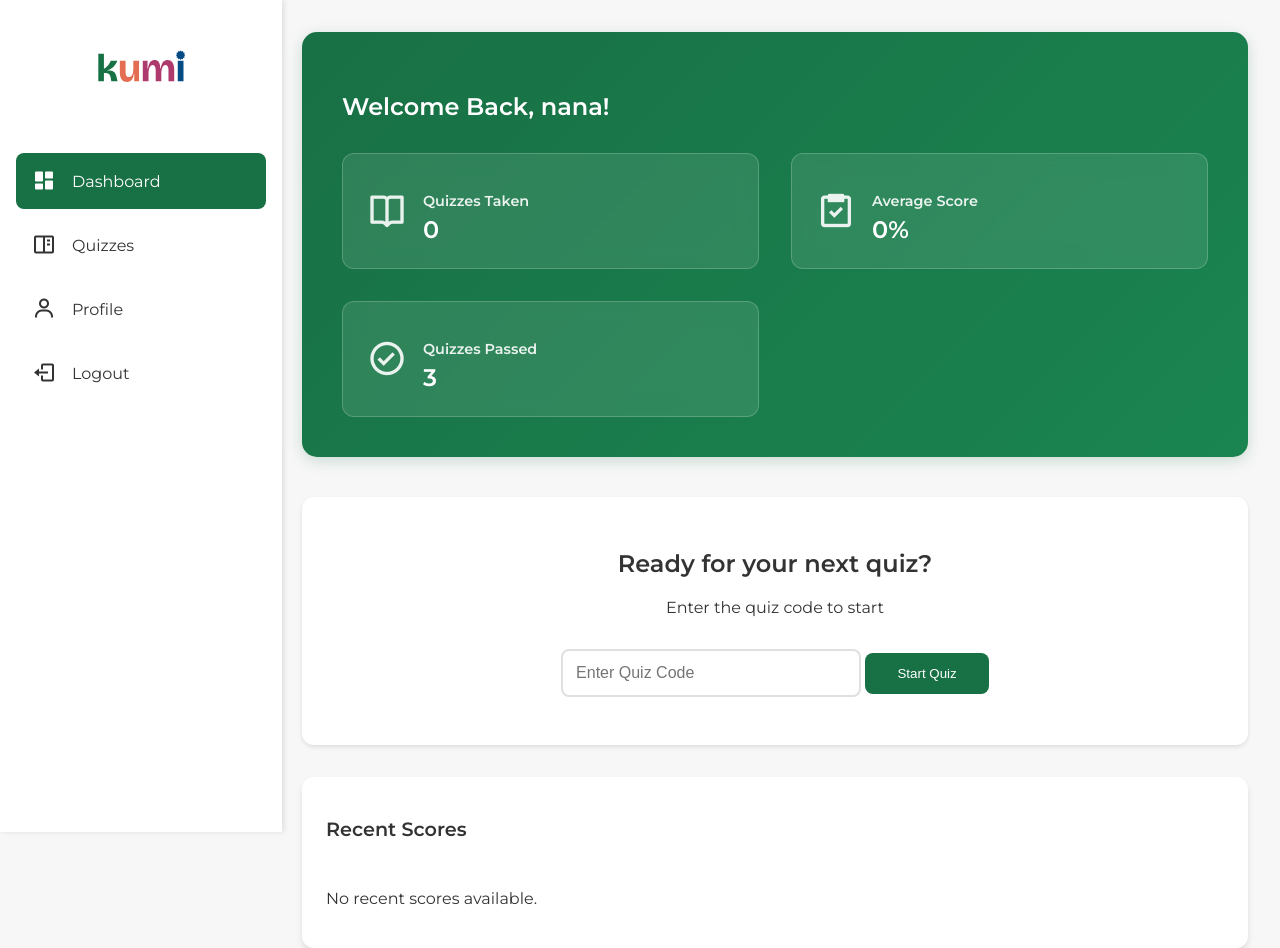
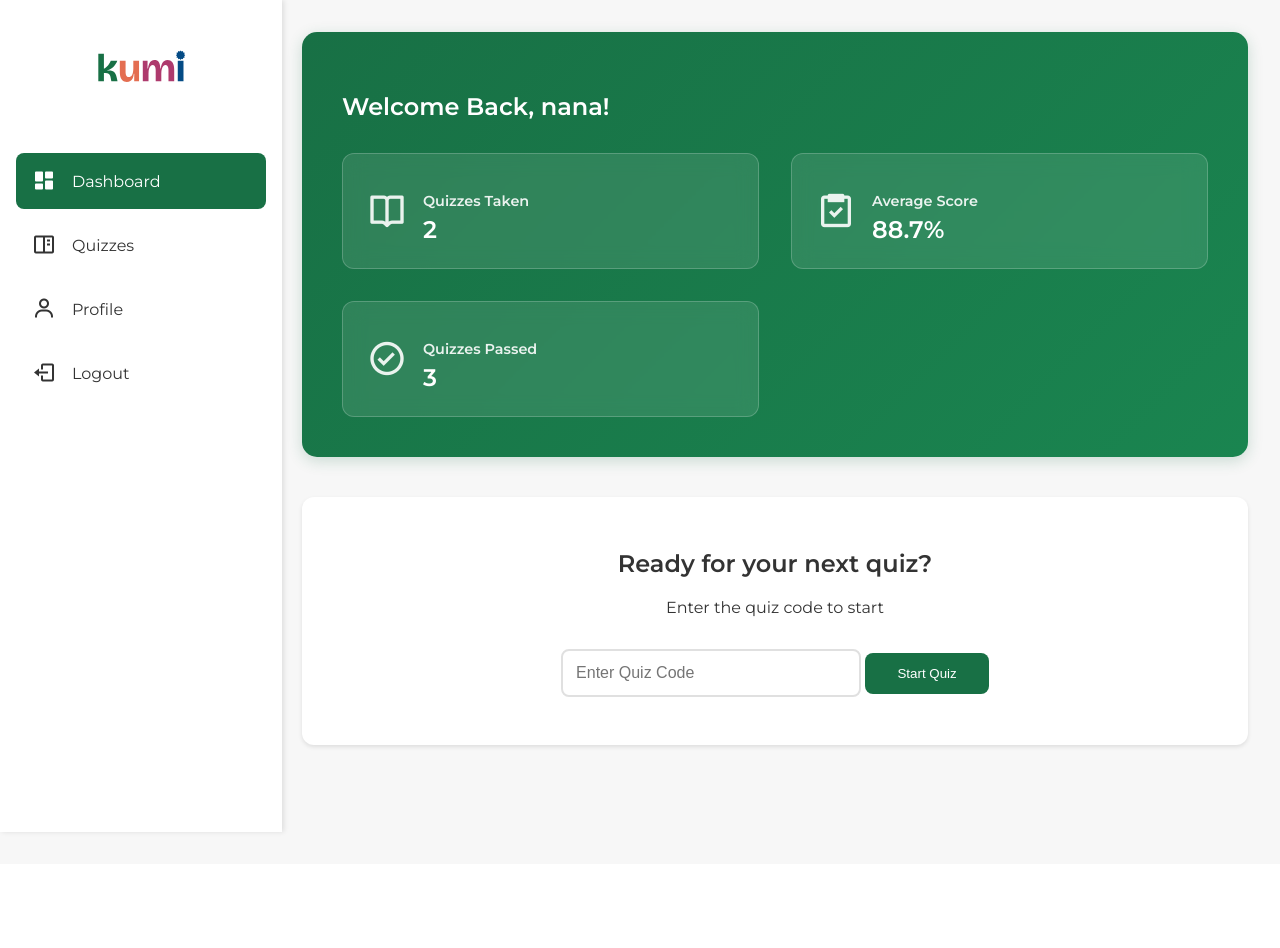
Before and after one commit to nanadotam/kumi_fcln, a PHP site: page /student_dashboard.php in a window 1280 px wide. After the commit the page ends 834 px from the top, so only its background shows below. Run offline with PHP 8.4, Linux system fonts and the light colour scheme; a user stored in the database is signed in; data comes from the database, SQL or seed files in the repository.

Commit message:
fixed student dashboard

```diff
--- a/view/student_dashboard.php
+++ b/view/student_dashboard.php
@@ -2,7 +2,6 @@
 session_start();
 require_once '../functions/auth_functions.php';
 require_once '../functions/quiz_functions.php';
-require_once '../functions/student_functions.php';
 
 $currentPage = 'dashboard';
 include_once '../components/sidebar.php';
@@ -19,7 +18,7 @@ $studentId = $_SESSION['user_id'];
 try {
     $db = Database::getInstance();
 
-    // Get statistics using the same query as profile.php
+    // Reuse the statistics query from profile.php
     $sql = "SELECT
             COUNT(DISTINCT qr.quiz_id) as total_quizzes,
             ROUND(AVG(qr.score), 1) as average_score,
@@ -32,30 +31,15 @@ try {
     $result = $db->query($sql, [$studentId]);
     $stats = $result->fetch_assoc();
 
-    // Set the variables using the new query results
+    // Set the variables using the query results
     $totalQuizzes = $stats['total_quizzes'] ?? 0;
     $averageScore = $stats['average_score'] ?? 0;
     $quizzesPassed = $stats['quizzes_passed'] ?? 0;
 
-} catch(Exception $e) {
+} catch (Exception $e) {
     $_SESSION['error'] = "Error fetching statistics: " . $e->getMessage();
     $stats = [];
 }
-
-// Fetch all required data
-// $availableQuizzes = getAvailableQuizzes($studentId);
-$completedQuizzes = getCompletedQuizzes($studentId);
-// $progress = getStudentProgress($studentId);
-// $upcomingDeadlines = getUpcomingDeadlines($studentId);
-
-// Get only recent completed quizzes (last 5)
-  // $recentCompletedQuizzes = array_slice($completedQuizzes, 0, 5);
-
-// Calculate additional stats for display
-$totalQuizzes = $progress['total_quizzes'] ?? 0;
-$completedQuizCount = $progress['completed_quizzes'] ?? 0;
-$completionRate = $totalQuizzes > 0 ? round(($completedQuizCount / $totalQuizzes) * 100) : 0;
-$averageScore = round($progress['average_score'] ?? 0, 1);
 ?>
 
 <!DOCTYPE html>
@@ -104,31 +88,6 @@ $averageScore = round($progress['average_score'] ?? 0, 1);
             <input type="text" name="quizcode" id="quizcode" placeholder="Enter Quiz Code">
             <button class="start-btn">Start Quiz</button>
         </div>
-
-        <div class="dashboard-sections">
-            <div class="section-card">
-                <h2>Recent Scores</h2>
-                <div class="quiz-grid">
-                    <?php if (!empty($recentCompletedQuizzes)): ?>
-                        <?php foreach ($recentCompletedQuizzes as $quiz): ?>
-                            <div class="quiz-card">
-                                <div class="quiz-card-header">
-                                    <h3><?= htmlspecialchars($quiz['title']) ?></h3>
-                                    <span class="score-badge <?= $quiz['score'] >= 70 ? 'passing' : 'failing' ?>">
-                                        <?= $quiz['score'] ?>%
-                                    </span>
-                                </div>
-                                <div class="quiz-meta">
-                                    <span><i class='bx bx-calendar'></i> <?= date('M d, Y', strtotime($quiz['submitted_at'])) ?></span>
-                                </div>
-                            </div>
-                        <?php endforeach; ?>
-                    <?php else: ?>
-                        <p>No recent scores available.</p>
-                    <?php endif; ?>
-                </div>
-            </div>
-        </div>
     </div>
 </body>
 </html>
```
